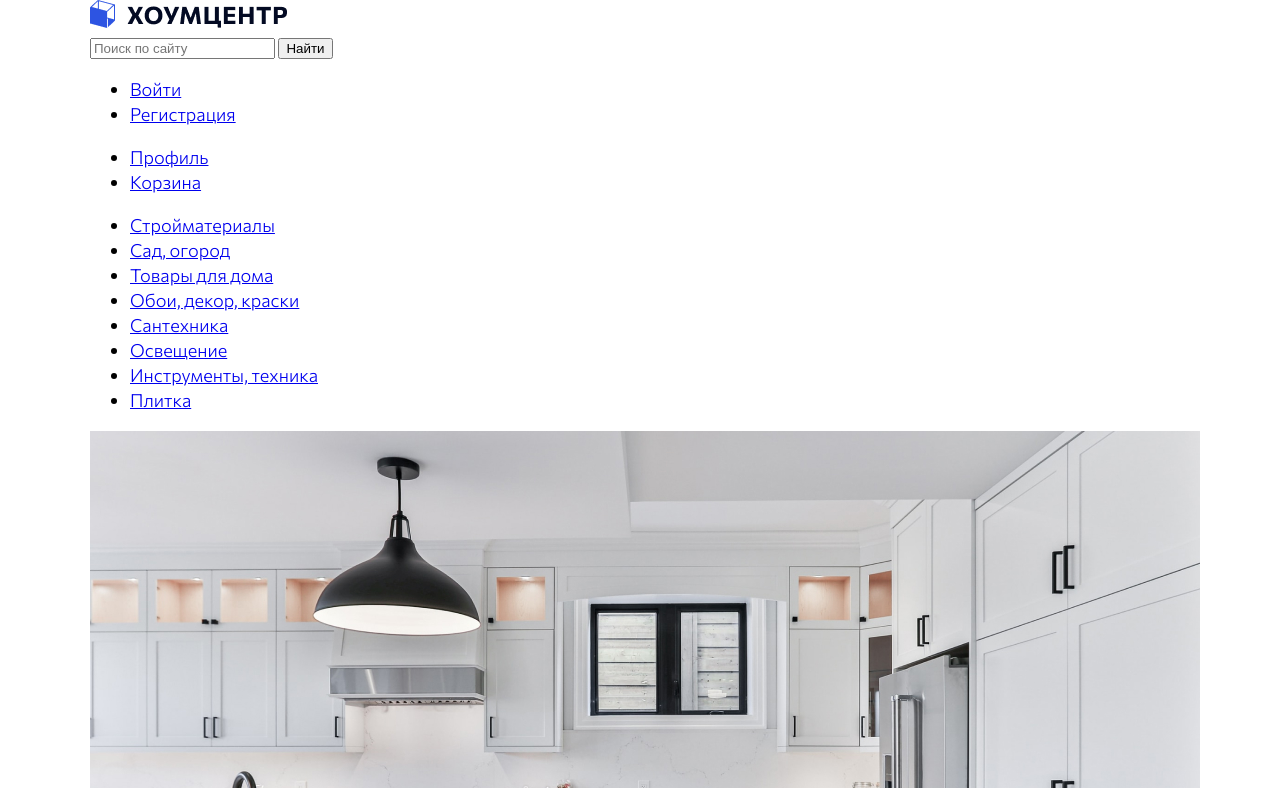
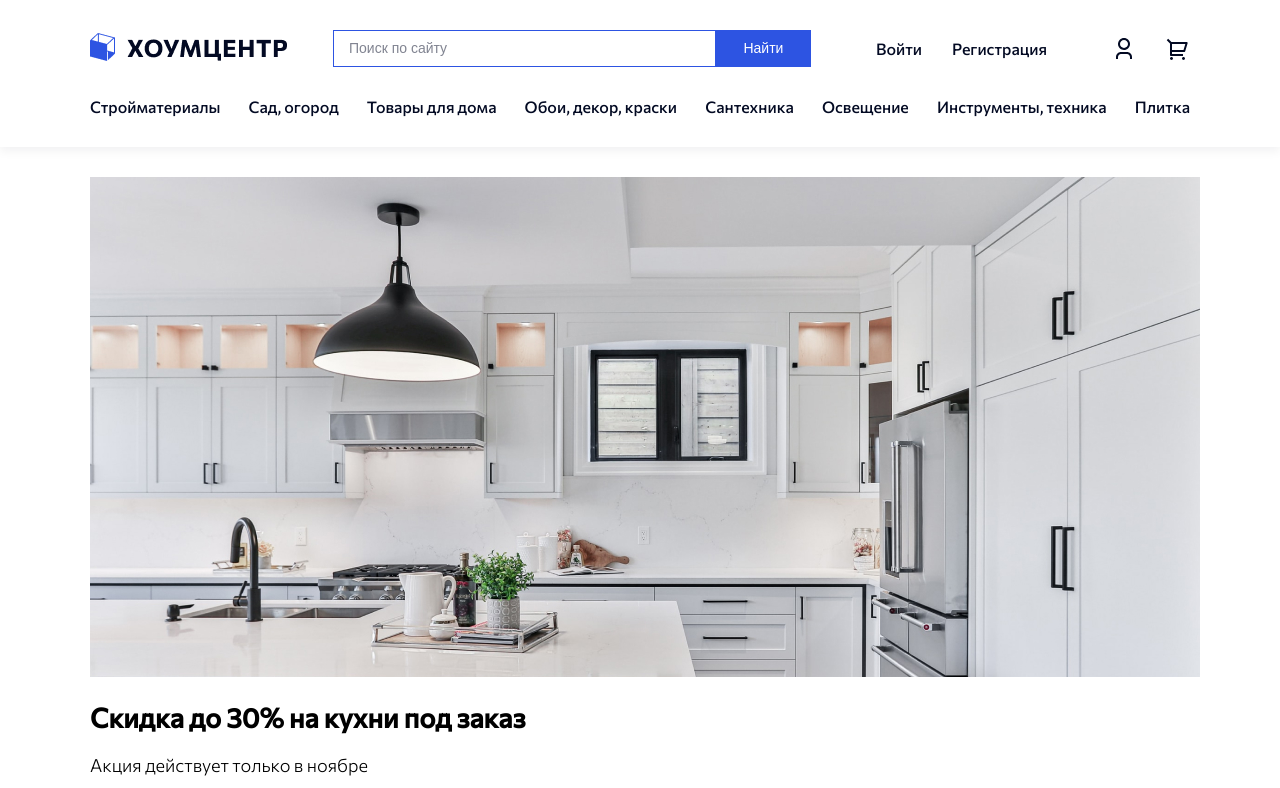
Before and after one commit to rook16rus/HomeCenter, a plain HTML site: page index.html in a window 1280 px wide. Shown: the top 788 px of the page. Drawn offline with Linux system fonts and the light colour scheme.

Commit message:
Стилизовал шапку

```diff
--- a/css/style.css
+++ b/css/style.css
@@ -45,3 +45,124 @@ body {
     width: 1100px;
     margin: 0 auto;
 }
+
+.button {
+    padding: 10px 10px;
+    background-color: #2D54E2;
+    border: 0;
+
+
+    font-size: 14px;
+    font-weight: 500;
+    line-height: 17px;
+    color: #fff;
+
+}
+
+
+.main-header {
+    padding: 30px 0;
+    box-shadow: 0 4px 10px 0 rgba(3, 10, 35, 0.06);
+
+    font-size: 16px;
+    line-height: 20px;
+    font-weight: 500;
+}
+
+.main-header a {
+    color: #030A23;
+    text-decoration: none;
+}
+
+.nav-topbar {
+    display: flex;
+    align-items: center;
+    justify-content: space-between;
+
+    padding-bottom: 30px;
+}
+
+.search-form {
+    margin-left: 45px;
+    margin-right: 65px;
+
+    display: flex;
+    flex-grow: 1;
+}
+
+.search-form input {
+    flex-grow: 1;
+
+    border: 1px solid #2D54E2;
+    padding: 10px 15px;
+}
+
+.search-form input::placeholder {
+    font-size: 14px;
+    line-height: 17px;
+    color: rgba(3, 10, 35, 0.5);
+}
+
+.search-form .button {
+    width: 95px;
+}
+
+.site-authorization-list {
+    list-style: none;
+    margin: 0 65px 0 0;
+    padding: 0;
+
+    display: flex;
+}
+
+.site-authorization-item:not(:last-child) {
+    margin-right: 30px;
+}
+
+.site-navigation-list {
+    list-style: none;
+    padding: 0;
+    margin: 0;
+
+    display: flex;
+}
+
+.site-navigation-item:not(:last-child){
+    margin-right: 30px;
+}
+
+.site-navigation-item a {
+    font-size: 0;
+
+    display: block;
+    width: 24px;
+    height: 24px;
+}
+
+.site-navigation-item-user {
+    background: url("../img/user-icon.svg") no-repeat center;
+}
+
+.site-navigation-item-cart {
+    background: url("../img/cart-icon.svg") no-repeat center;
+}
+
+.menu-list {
+    list-style: none;
+    margin: 0;
+    padding: 0;
+
+    display: flex;
+    flex-wrap: wrap;
+    align-items: center;
+    justify-content: space-between;
+}
+
+.menu-item:not(:last-child) {
+    margin-right: 27px;
+}
+
+.promo {
+    margin-top: 30px;
+
+}
--- a/index.html
+++ b/index.html
@@ -27,8 +27,8 @@
                     <li class="site-authorization-item"><a href="#">Регистрация</a></li>
                 </ul>
                 <ul class="site-navigation-list">
-                    <li class="site-navigation-item"><a href="#">Профиль</a></li>
-                    <li class="site-navigation-item"><a href="#">Корзина</a></li>
+                    <li class="site-navigation-item site-navigation-item-user"><a href="#">Профиль</a></li>
+                    <li class="site-navigation-item site-navigation-item-cart"><a href="#">Корзина</a></li>
                 </ul>
             </div>
             <ul class="menu-list">
```
